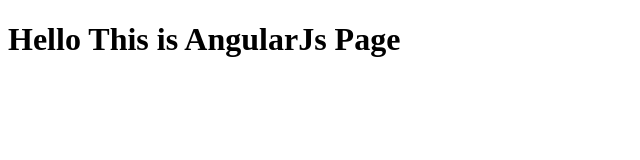
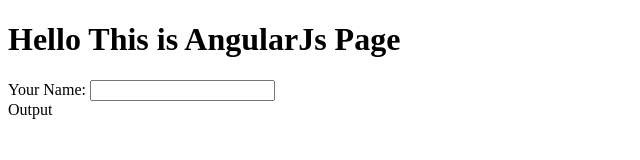
Before and after one commit to 2323Maik/AngularJsTestProject, a plain HTML site: page index.html in a window 1280 px wide. Shown: the whole page, without its empty margins (0-640 px from the left). Drawn offline with Linux system fonts and the light colour scheme.

Commit message:
First web File updated.

```diff
--- a/index.html
+++ b/index.html
@@ -4,6 +4,12 @@
 
 <body>
   <h1>Hello This is AngularJs Page</h1>
+  <div id="nameCalculator">
+    <div>
+      Your Name: <input type="text" id="name">
+    </div>
+    <div id="output">Output</div>
+  </div>
 </body>
 
 </html>
```
